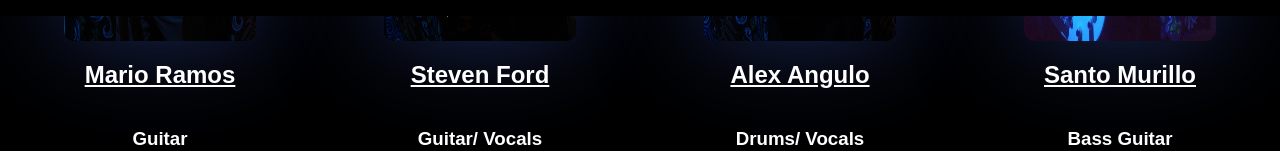
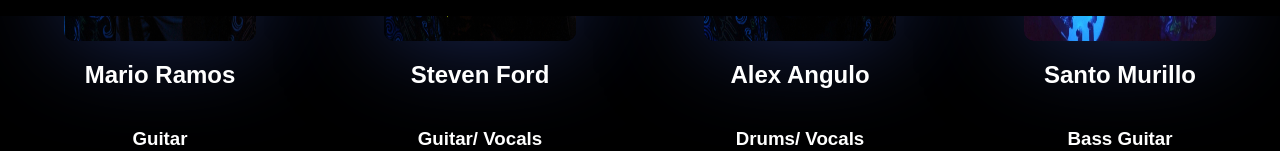
Before and after one commit to JesusFernandoRios/theocide, a Next.js app: page /Band in a window 1280 px wide. Shown: the part 784-935 px from the top of the page. Built offline with nearby package versions, Linux system fonts and the light colour scheme.

Commit message:
Working on fixing styling issues

```diff
--- a/styles/BandProfiles.module.css
+++ b/styles/BandProfiles.module.css
@@ -18,6 +18,7 @@
     grid-template-columns: repeat(auto-fit, minmax(240px, 1fr));
     margin-top: 25%;
     animation: image-load 800ms;
+    z-index: 1;
 }
 
 .container img {
--- a/styles/globals.css
+++ b/styles/globals.css
@@ -15,10 +15,6 @@ a {
   text-decoration: none;
 }
 
-h2 {
-  text-decoration: underline;
-}
-
 * {
   box-sizing: border-box;
 }
```
